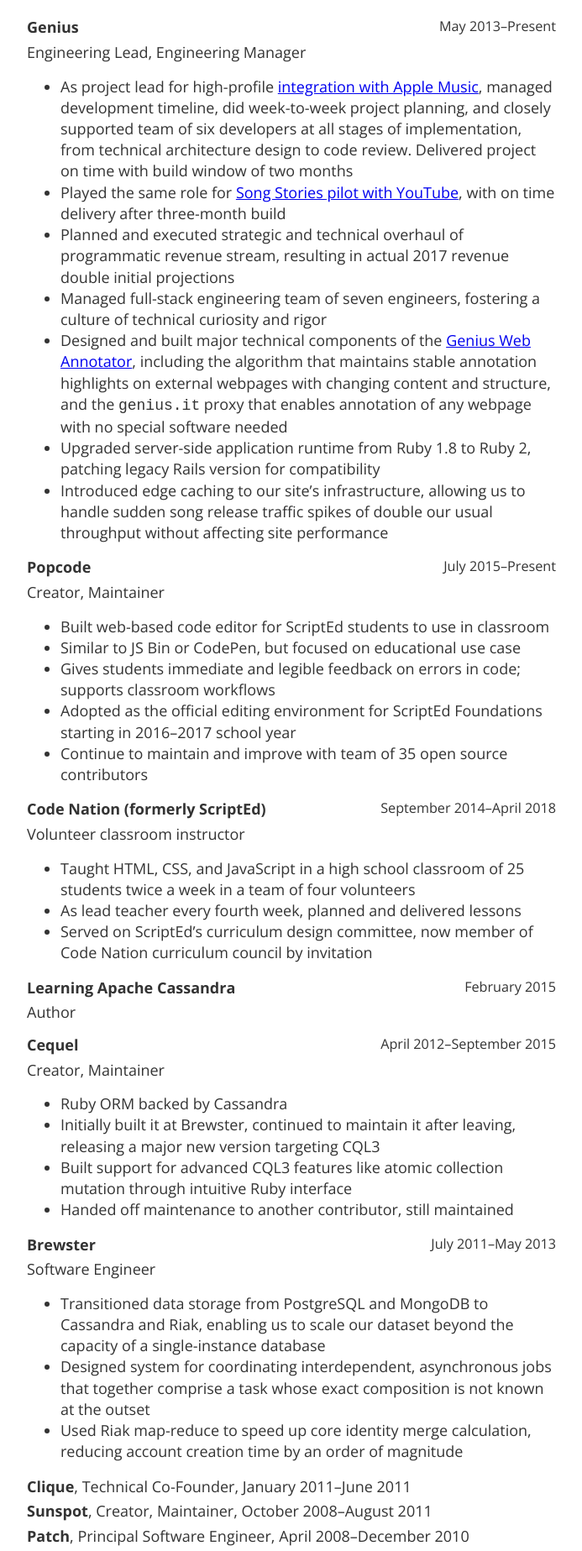
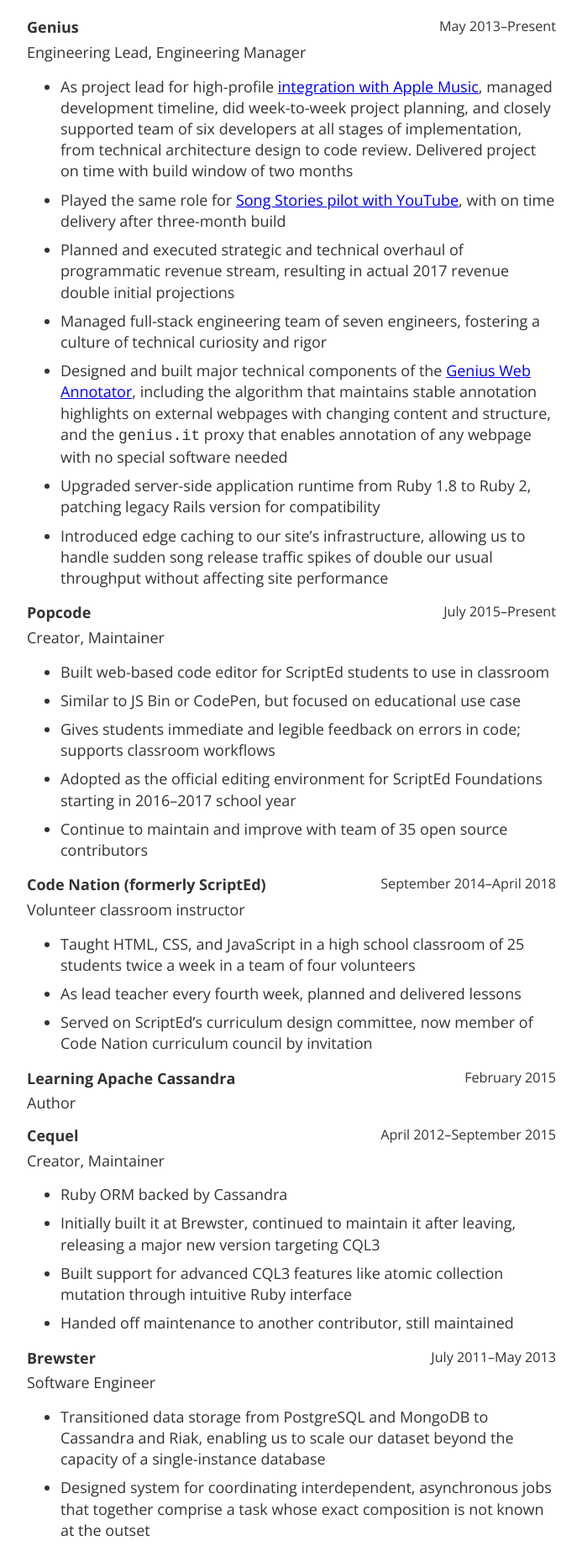
Before and after one commit to outoftime/outoftime.github.com, a Jekyll site: the page index.html, which Jekyll copies as it is, in a window 1280 px wide. Shown: the part 346-2193 px from the top of the page at 84% size, without its empty margins (293-986 px from the left). Built offline with Jekyll 4.4.1, drawn with Linux system fonts in a browser that asks for light colours.

Commit message:
Update index.html

```diff
--- a/index.html
+++ b/index.html
@@ -26,6 +26,10 @@
       p,
       li {
         line-height: 1.4em;
+      }
+
+      li {
+        margin-bottom: 0.5em;
       }
 
       h1, h6 {
```
